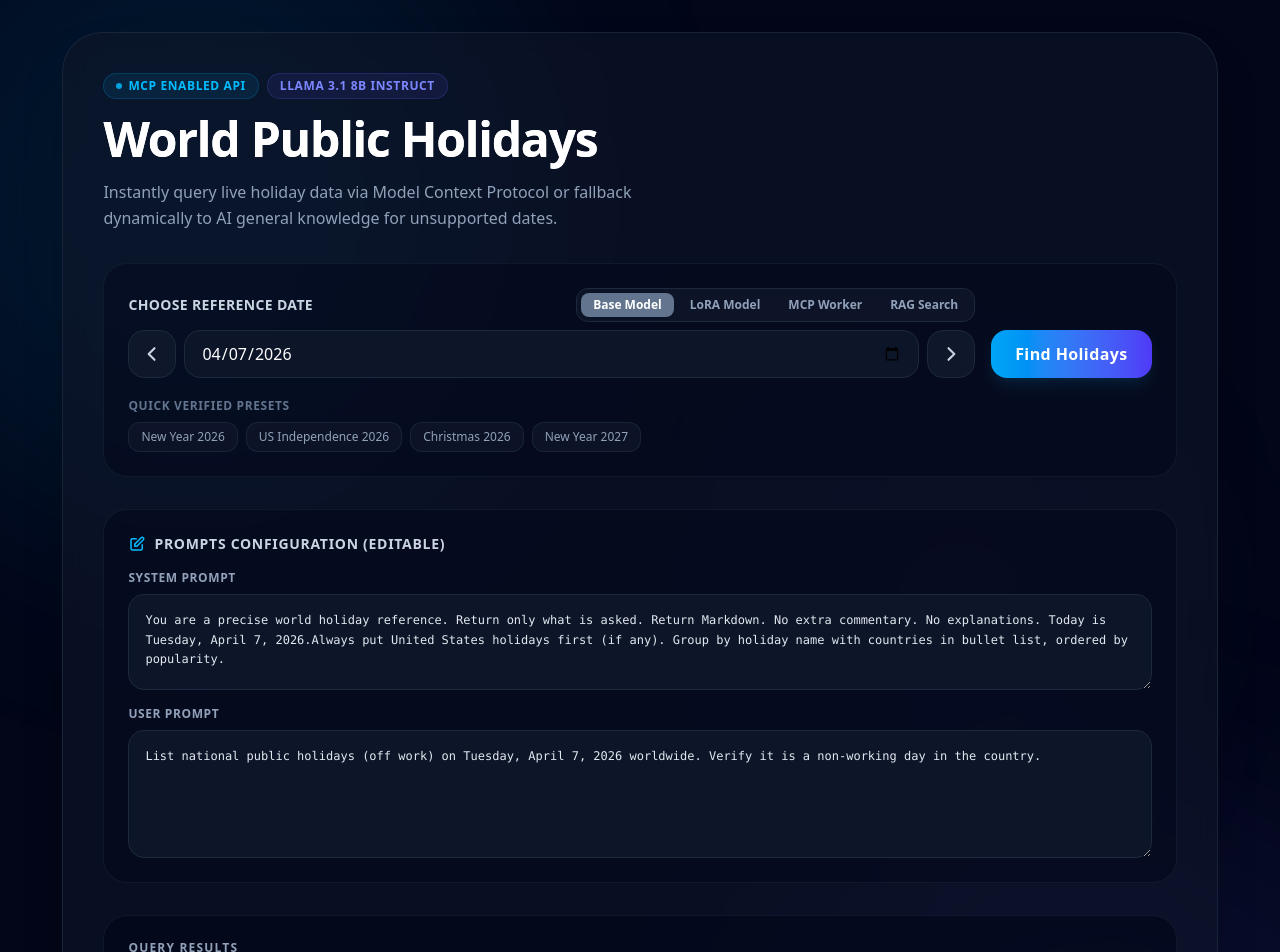
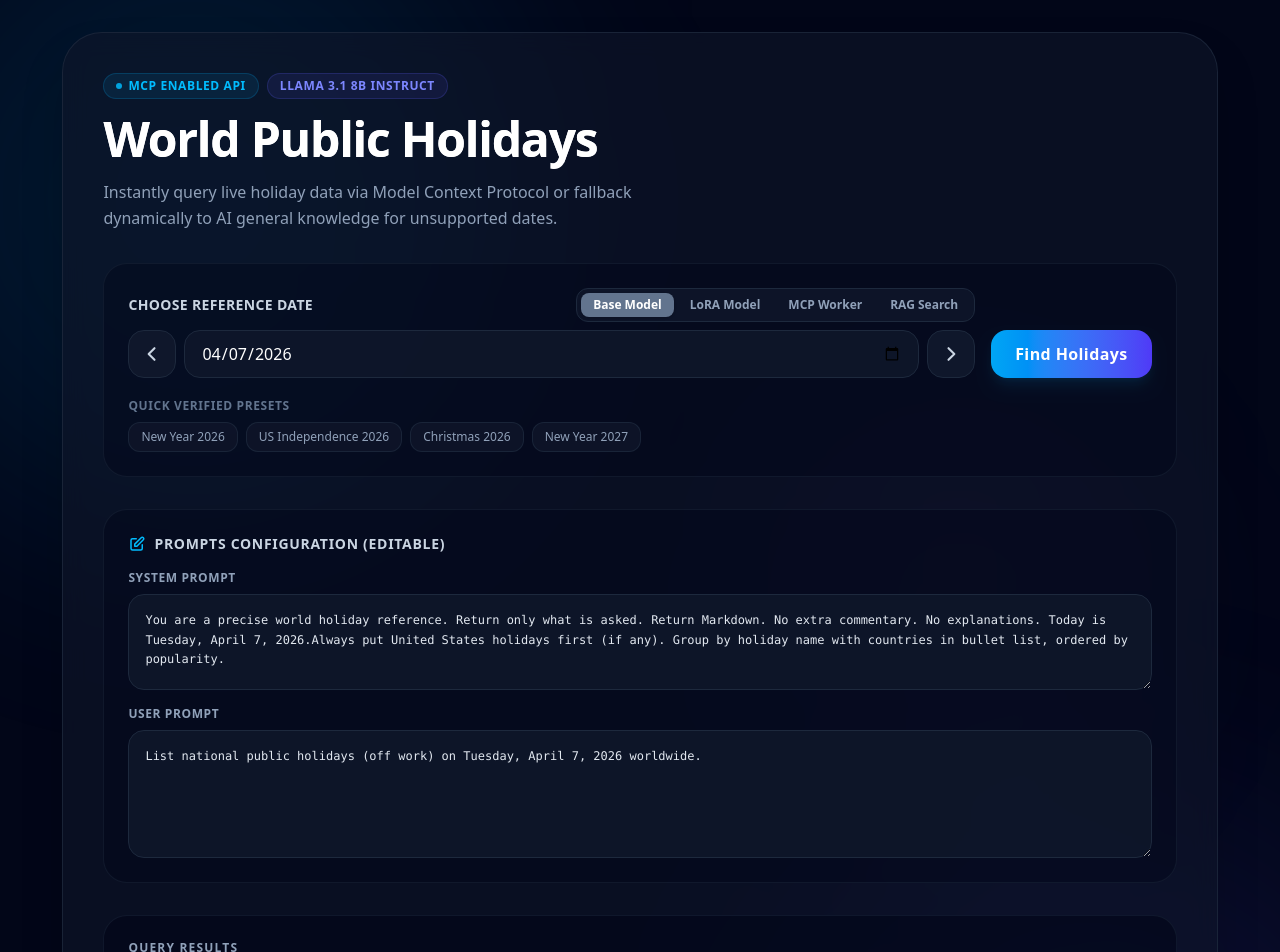
Before and after one commit to VassilAtanasov/PublicHolidayAppCF, a Next.js app in the folder holidays-app/: page / in a window 1280 px wide. Shown: the top 952 px of the page. Built offline with nearby package versions, Linux system fonts and the light colour scheme.

Commit message:
feat: implement RAG-based holiday query endpoint using Cloudflare Workers AI and Vectorize

```diff
--- a/holidays-app/app/api/holidays-rag/route.ts
+++ b/holidays-app/app/api/holidays-rag/route.ts
@@ -9,7 +9,7 @@ const VECTORIZE_INDEX_NAME = "holidays-rag-index";
 
 export async function POST(request: Request) {
   try {
-    const { userPrompt } = (await request.json()) as { userPrompt?: string; };
+    const { userPrompt, systemPrompt } = (await request.json()) as { userPrompt?: string; systemPrompt?: string; };
 
     if (!userPrompt) {
       return NextResponse.json({ error: "userPrompt is required." }, { status: 400 });
@@ -218,7 +218,7 @@ Example JSON output: {"semantic_query": "spooky holiday", "start_date": "2026-10
 
     // Step 4: Final Synthesized Answer
     console.log("Step 4: Synthesizing final answer...");
-    const synthesisSystemPrompt = `You are a helpful holiday assistant. Answer the user's question using ONLY the provided holiday context retrieved from our database. Do not hallucinate holidays not listed in the context. If the context is empty or doesn't answer the question, say so.`;
+    const synthesisSystemPrompt = systemPrompt || `You are a helpful holiday assistant. Answer the user's question using ONLY the provided holiday context retrieved from our database. Do not hallucinate holidays not listed in the context. If the context is empty or doesn't answer the question, say so.`;
     const synthesisUserPrompt = `User question: "${userPrompt}"\n\nRetrieved Holiday Context:\n${retrievedContext ? retrievedContext : "No holidays matched."}\n\nPlease provide a clear, concise answer.`;
 
     const synthesisRes = await fetch(
--- a/holidays-app/app/page.tsx
+++ b/holidays-app/app/page.tsx
@@ -133,7 +133,7 @@ export default function Home() {
   });
   const [userPrompt, setUserPrompt] = useState(() => {
     const formatted = formatDate(getTodayDate());
-    return `List national public holidays (off work) on ${formatted} worldwide. Verify it is a non-working day in the country.`;
+    return `List national public holidays (off work) on ${formatted} worldwide.`;
   });
 
   const [systemPrompts, setSystemPrompts] = useState<Record<"base" | "lora" | "mcp" | "rag", string>>(() => {
@@ -143,7 +143,7 @@ export default function Home() {
       base: standardSys,
       lora: standardSys,
       mcp: `${standardSys} Use the appropriate holiday lookup tools to get verified holiday data when available.`,
-      rag: `You are a helpful holiday assistant. Answer the user's question using ONLY the provided holiday context retrieved from our database. Today is ${formatted}.`,
+      rag: `${standardSys} Answer the user's question using ONLY the provided holiday context retrieved from our database.`,
     };
   });
 
```
